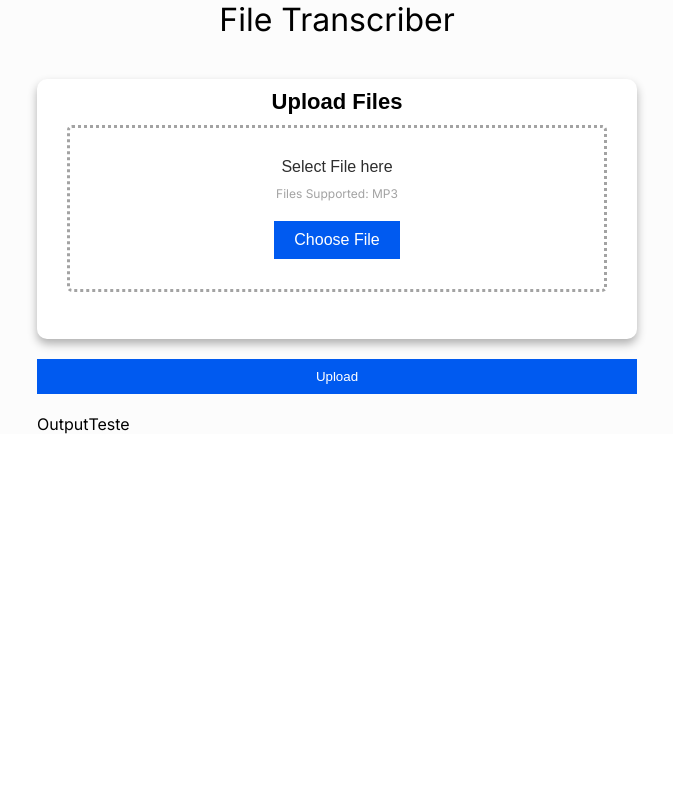
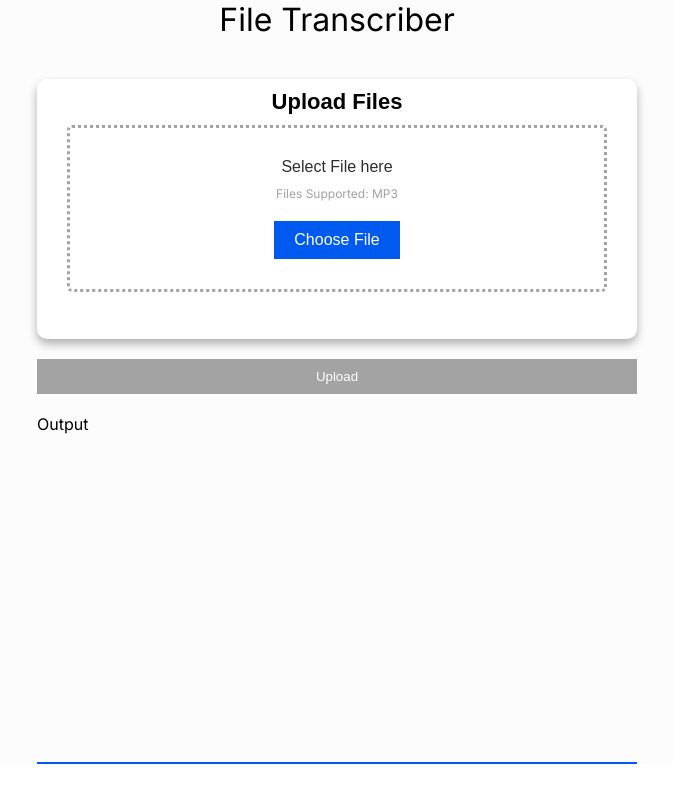
Before and after one commit to Marco-26/audio-transcriber-website, a React (Create React App) app in the folder client/: page / in a window 1280 px wide. Shown: the whole page, without its empty margins (303-976 px from the left). Built offline with nearby package versions, Linux system fonts and the light colour scheme; the HTML template or start-up script is replaced by a standard one.

Commit message:
Python output in website

```diff
--- a/client/src/App.tsx
+++ b/client/src/App.tsx
@@ -3,16 +3,22 @@ import { FileUploader } from './components/FileUploader'
 import { Output } from './components/Output'
 import './App.css';
 
+export type UpdateMessageCallback = (newMessage:string) => void;
+
 function App() {
   const [message, setMessage] = useState<string>("")
+
+  const updateMessage: UpdateMessageCallback = (newMessage:string) => {
+    setMessage((prev) => prev + newMessage);
+  }
 
   return (
     <div className="App">
       <form>
         <h1>File Transcriber</h1>
-        <FileUploader setMessageCallback={setMessage}/>
+        <FileUploader setMessageCallback={updateMessage}/>
       </form>
-      <Output children={"Teste"}></Output>
+      <Output>{message}</Output>
     </div>
   );
 }
--- a/client/src/components/FileUploader.css
+++ b/client/src/components/FileUploader.css
@@ -73,13 +73,18 @@
   width: 600px;
 }
 
-.btn:hover{
+.btn-upload:disabled {
+  margin-top: 20px;
+  width: 600px;
+  background-color: #a3a3a3;
+}
+
+.btn:hover:not(:disabled){
   text-decoration: none;
-  background-color: #ffffff;
-  color: #005af0;
+  background-color: #0042b4;
   padding: 10px 20px;
   border: none;
-  outline: 1px solid #010101;
+  cursor: pointer;
 }
 .form input {
   margin: 10px 0;
--- a/client/src/components/FileUploader.tsx
+++ b/client/src/components/FileUploader.tsx
@@ -2,9 +2,11 @@ import './FileUploader.css'
 import { processUpload } from '../utils/api-client'
 import { AxiosError } from 'axios';
 import {useState, ChangeEvent, useRef} from 'react'
+import {UpdateMessageCallback} from '../App'
+import {formatFileSize} from '../utils/utils'
 
 interface FileUploaderProps{
-  setMessageCallback: (message:string) => void
+  setMessageCallback: UpdateMessageCallback
 }
 
 export const FileUploader = ({setMessageCallback} : FileUploaderProps):JSX.Element => {
@@ -15,11 +17,13 @@ export const FileUploader = ({setMessageCallback} : FileUploaderProps):JSX.Eleme
     event.preventDefault()
     if (event.target.files) {
       console.log(event.target.files[0])
+      //TODO: Verificar tipo de ficheiro antes de enviar
+      console.log("Tipo de ficheiro: " + event.target.files[0].type)
       setFile(event.target.files[0])
     }
   }
 
-  const handleInput = () =>{
+  const handleInput = () => {
     fileInputRef.current?.click()
   }
 
@@ -30,9 +34,14 @@ export const FileUploader = ({setMessageCallback} : FileUploaderProps):JSX.Eleme
       return
     }
 
+    //TODO: Place these in python script
+    setMessageCallback("\nSaving the file")
+    setMessageCallback("\nStarting transcription")
+    setMessageCallback("\nThis might take awhile...")
+
     processUpload(file,
-      (message:string) => {setMessageCallback(message)},
-      (error:AxiosError) => {setMessageCallback("Error: " + error)})
+      (message:string) => {setMessageCallback("\nTranscription:\n"+message)},
+      (error:AxiosError) => {setMessageCallback("\nError: " + error)})
   }
 
   return (
@@ -42,7 +51,12 @@ export const FileUploader = ({setMessageCallback} : FileUploaderProps):JSX.Eleme
           <h3>Upload Files</h3>
           <div className="drop_box">
             <header>
-              {file ? (<h4>File: {file!.name}</h4>) : (<h4>Select File here</h4>)}
+              {file ? (
+                <>
+                  <h4>File: {file!.name}</h4>
+                  <h4>Size: {formatFileSize(file.size)}</h4>
+                </>
+              ) : (<h4>Select File here</h4>)}
             </header>
             <p>Files Supported: MP3</p>
             <input type="file" id="fileInput" style={{display:"none"}}onChange={handleFileChange}/>
@@ -50,7 +64,7 @@ export const FileUploader = ({setMessageCallback} : FileUploaderProps):JSX.Eleme
           </div>
         </div>
       </div>
-      <button type='submit' className='btn btn-upload' onClick={handleFileUpload}>Upload</button>
+      <button type='submit' className='btn btn-upload' onClick={handleFileUpload} disabled={file ? false : true}>Upload</button>
     </>
   );
 }
--- a/client/src/components/Output.css
+++ b/client/src/components/Output.css
@@ -1,6 +1,37 @@
 .output-container{
   width: 600px;
+  height: 350px;
   display: flex;
   margin:0 auto;
   margin-top:20px;
 }
+
+.output-text-subcontainer{
+  text-align: left;
+  width: inherit;
+  overflow: auto;
+}
+
+.output-text-title{
+  margin-bottom: 10px;
+}
+
+.output-text-title {
+  position: relative;
+  text-align: center;
+}
+
+.output-text-title:after {
+  content: "";
+  position: absolute;
+  bottom: -10px;
+  left: 0;
+  width: 600px;
+  height: 2px;
+  background-color: #005af0;
+}
+
+.output-text{
+  font-family: 'Iosevka';
+  margin-top: 3px;
+}
--- a/client/src/components/Output.tsx
+++ b/client/src/components/Output.tsx
@@ -3,15 +3,22 @@ import { styled } from '@stitches/react'
 import './Output.css';
 
 type Props = {
-  children : String
+  children : string
 }
 
 export const Output:React.FC<Props> = ({children}) =>{
   return(
-    <div
-      className="output-container">
-        <p>Output</p>
-        <p>{children}</p>
+    <div className="output-container">
+      <p className="output-text-title">Output</p>
+      <div className='output-text-subcontainer'>
+        <Pre>{children}</Pre>
+      </div>
     </div>
   )
 }
+
+export const Pre = styled('pre', {
+  margin: '1px',
+  fontSize: '1.2em',
+  whiteSpace: 'pre-line'
+})
--- /dev/null
+++ b/client/src/utils/utils.ts
@@ -0,0 +1,15 @@
+export const formatFileSize = (sizeInBytes: number): string => {
+  const kilobyte = 1024;
+  const megabyte = kilobyte * 1024;
+  const gigabyte = megabyte * 1024;
+
+  if (sizeInBytes < kilobyte) {
+    return sizeInBytes + ' B';
+  } else if (sizeInBytes < megabyte) {
+    return (sizeInBytes / kilobyte).toFixed(2) + ' KB';
+  } else if (sizeInBytes < gigabyte) {
+    return (sizeInBytes / megabyte).toFixed(2) + ' MB';
+  } else {
+    return (sizeInBytes / gigabyte).toFixed(2) + ' GB';
+  }
+}
```
